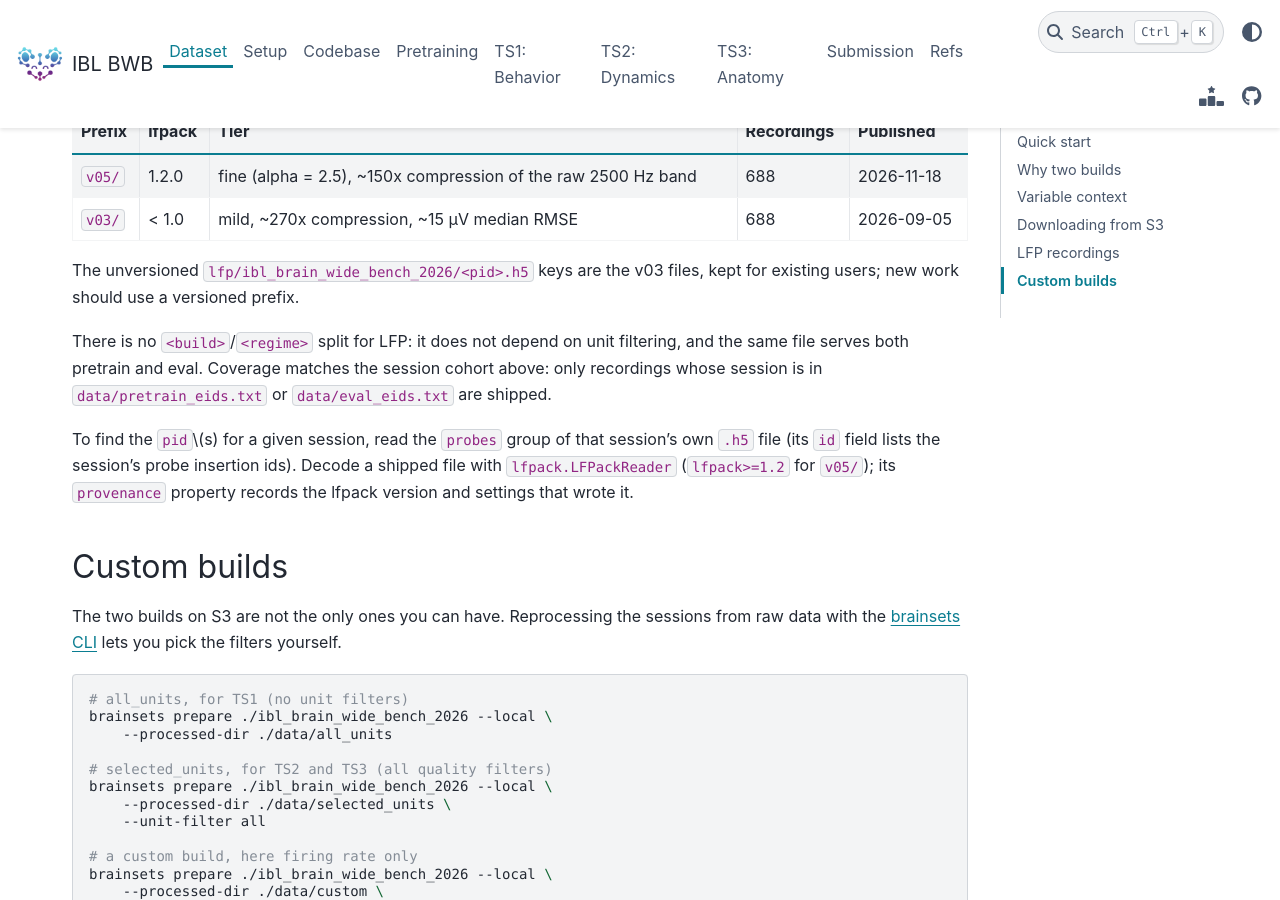
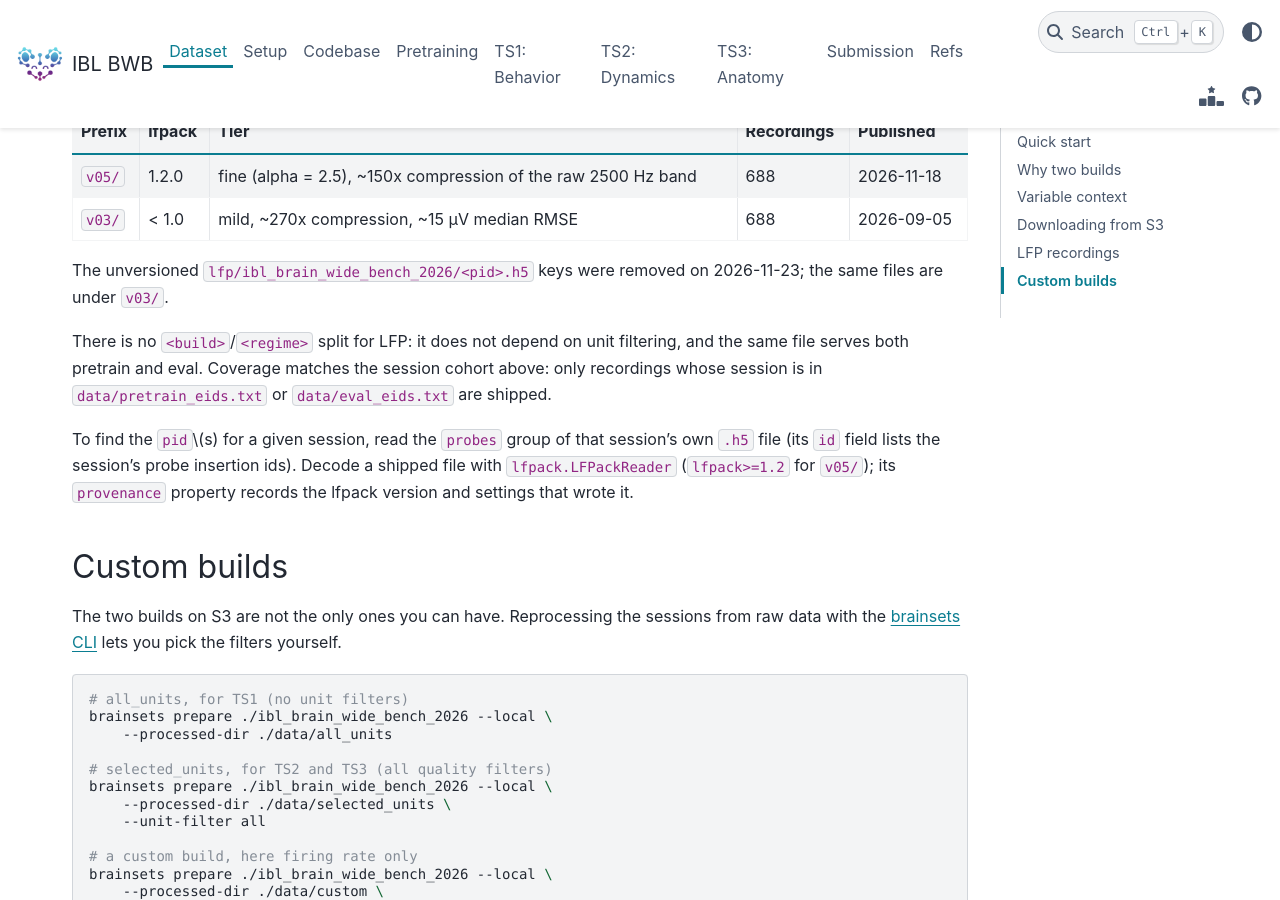
Before and after one commit to brainbench-org/ibl-bwb, a Sphinx documentation site: the page built from docs/source/guides/dataset.rst, in a window 1280 px wide and 900 px high, scrolled down 4728 px. Built offline with Sphinx 7.4.7 and the PyData theme 0.15.4, drawn with Linux system fonts in a browser that asks for light colours; pages that are not in the unit, such as notebooks, are missing from menus; cross-references to code outside the pages are shown as plain code; the version number is read from the project's files by our own code.

Commit message:
docs: unversioned LFP keys removed (#7)

```diff
--- a/docs/source/guides/dataset.rst
+++ b/docs/source/guides/dataset.rst
@@ -264,8 +264,8 @@ carry more than one probe. Each LFP version has its own prefix; use the latest:
      - 688
      - 2026-09-05
 
-The unversioned ``lfp/ibl_brain_wide_bench_2026/<pid>.h5`` keys are the v03 files,
-kept for existing users; new work should use a versioned prefix.
+The unversioned ``lfp/ibl_brain_wide_bench_2026/<pid>.h5`` keys were removed on 2026-11-23;
+the same files are under ``v03/``.
 
 There is no ``<build>``/``<regime>`` split for LFP: it does not depend on unit
 filtering, and the same file serves both pretrain and eval. Coverage matches
```
Also changed, not shown: ibl_brain_wide_bench_2026/provenance/README.md.
